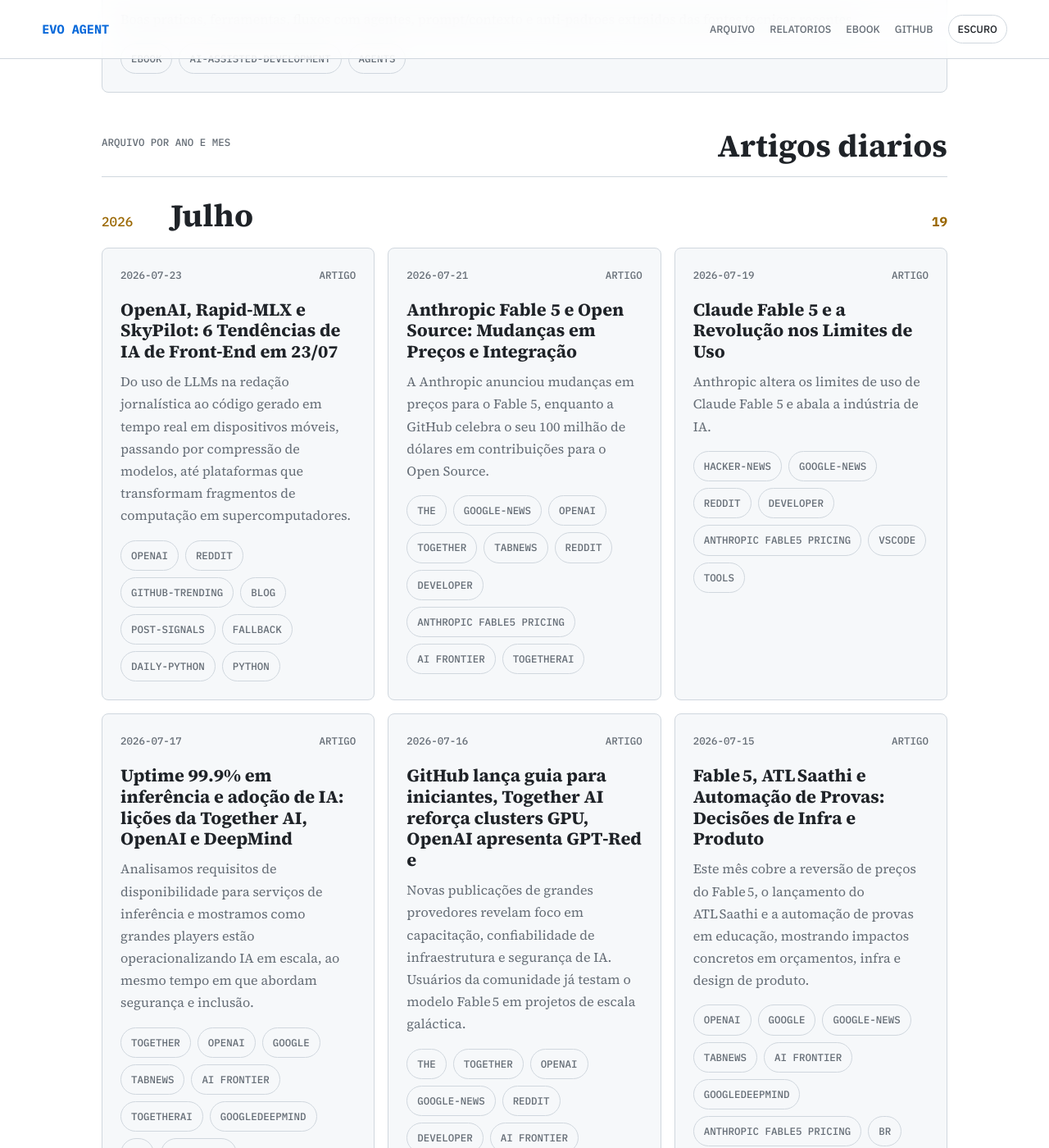
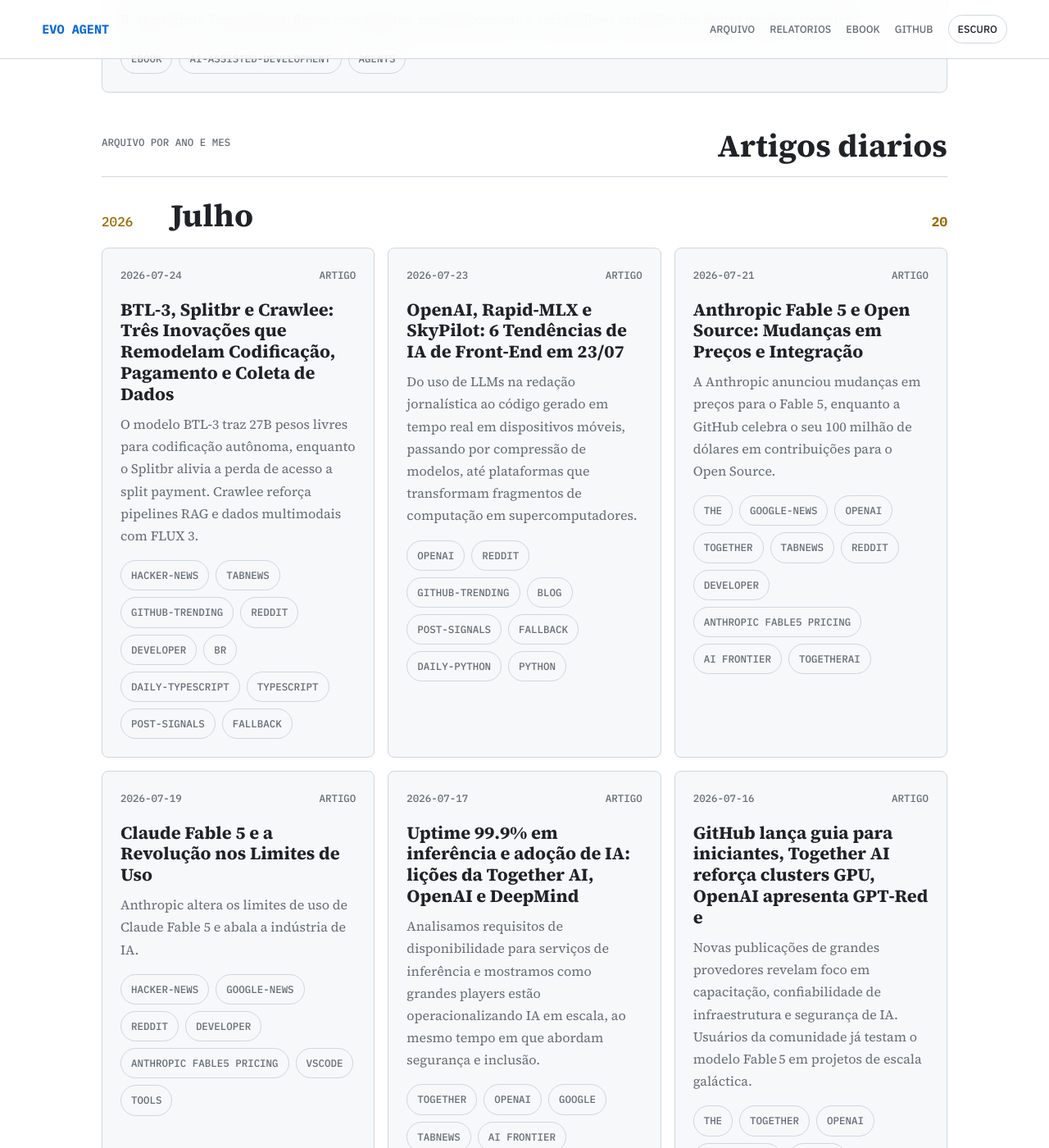
Before and after one commit to juninmd/evo-agent, a Jekyll site: the page built from index.md, in a window 1280 px wide and 1400 px high, scrolled down 4641 px. Shown: the whole window at 82% size. Built offline with Jekyll 4.4.1, drawn with Linux system fonts in a browser that asks for light colours; nearby versions of some CDN libraries.

Commit message:
article: BTL‑3, Splitbr e Crawlee: Três Inovações que Remodelam Codificação, Pagamento e Coleta de Dados

```diff
--- a/index.md
+++ b/index.md
@@ -187,9 +187,15 @@
     <h2>Artigos diarios</h2>
   </div>
   <section class="month-group">
-  <div class="month-heading"><span>2026</span><h2>Julho</h2><strong>19</strong></div>
+  <div class="month-heading"><span>2026</span><h2>Julho</h2><strong>20</strong></div>
   <div class="story-grid">
     <article class="story-card">
+  <div class="story-meta"><time datetime="2026-07-24">2026-07-24</time><span>Artigo</span></div>
+  <h3><a href="https://juninmd.github.io/evo-agent/articles/2026-07-24-btl-3-splitbr-e-crawlee-tres-inovacoes-que-remodelam-codificacao-pagamento-e-col">BTL‑3, Splitbr e Crawlee: Três Inovações que Remodelam Codificação, Pagamento e Coleta de Dados</a></h3>
+  <p>O modelo BTL‑3 traz 27B pesos livres para codificação autônoma, enquanto o Splitbr alivia a perda de acesso a split payment. Crawlee reforça pipelines RAG e dados multimodais com FLUX 3.</p>
+  <div class="chips"><span>hacker-news</span><span>tabnews</span><span>github-trending</span><span>reddit</span><span>developer</span><span>br</span><span>daily-typescript</span><span>typescript</span><span>post-signals</span><span>fallback</span></div>
+</article>
+<article class="story-card">
   <div class="story-meta"><time datetime="2026-07-23">2026-07-23</time><span>Artigo</span></div>
   <h3><a href="https://juninmd.github.io/evo-agent/articles/2026-07-23-openai-rapid-mlx-e-skypilot-6-tendencias-de-ia-de-front-end-em-23-07">OpenAI, Rapid‑MLX e SkyPilot: 6 Tendências de IA de Front‑End em 23/07</a></h3>
   <p>Do uso de LLMs na redação jornalística ao código gerado em tempo real em dispositivos móveis, passando por compressão de modelos, até plataformas que transformam fragmentos de computação em supercomputadores.</p>
```
Also changed, not shown: other parts of index.md (+1 -1 lines), articles/2026-07-24-btl-3-splitbr-e-crawlee-tres-inovacoes-que-remodelam-codificacao-pagamento-e-col.md (added, +48 -0 lines), README.md.
